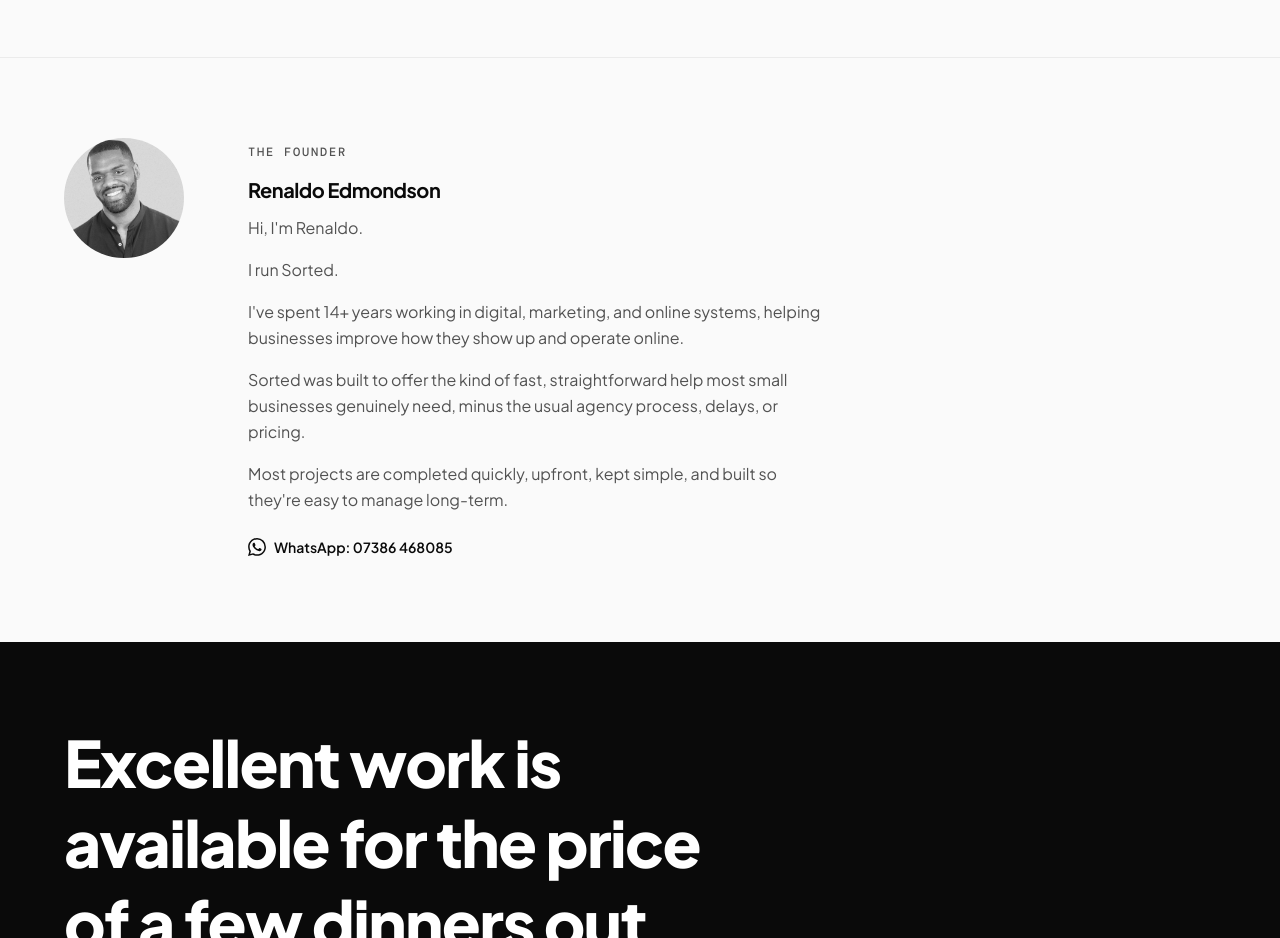
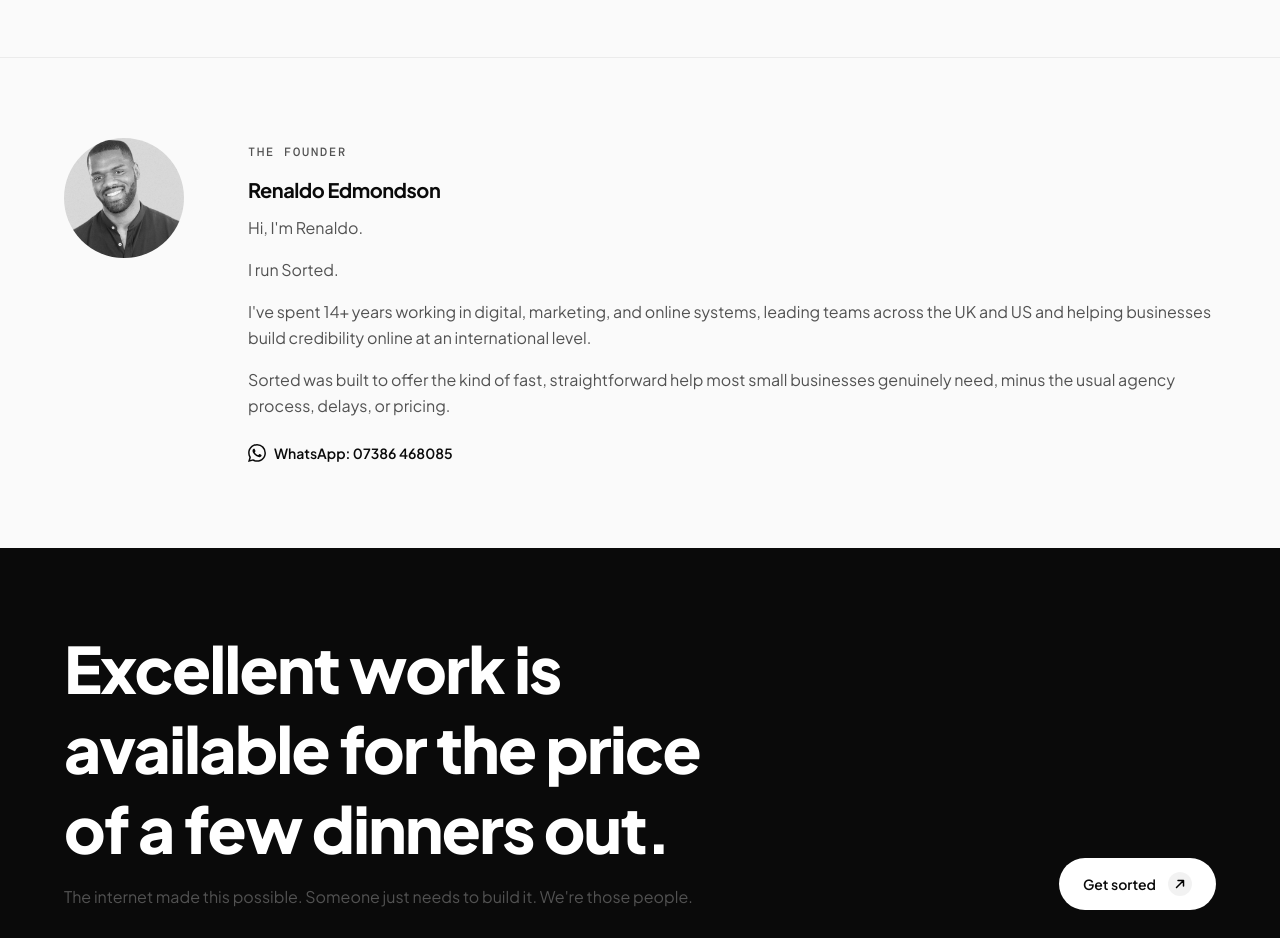
Before and after one commit to rennyreign/sorted, a Next.js app: page /about in a window 1280 px wide. Shown: the part 1360-2298 px from the top of the page. Built offline with nearby package versions, Linux system fonts and the light colour scheme.

Commit message:
fix: update founder bio copy and expand section to full width

```diff
--- a/app/about/page.tsx
+++ b/app/about/page.tsx
@@ -116,7 +116,7 @@ export default function AboutPage() {
                 className="rounded-full grayscale object-cover"
               />
             </div>
-            <div className="max-w-xl">
+            <div className="flex-1">
               <span className="inline-block font-mono text-xs uppercase tracking-[0.15em] text-[#525252] font-medium mb-4">
                 The founder
               </span>
@@ -126,9 +126,8 @@ export default function AboutPage() {
               <div className="space-y-4 text-[#525252] text-base leading-relaxed">
                 <p>Hi, I&apos;m Renaldo.</p>
                 <p>I run Sorted.</p>
-                <p>I&apos;ve spent 14+ years working in digital, marketing, and online systems, helping businesses improve how they show up and operate online.</p>
+                <p>I&apos;ve spent 14+ years working in digital, marketing, and online systems, leading teams across the UK and US and helping businesses build credibility online at an international level.</p>
                 <p>Sorted was built to offer the kind of fast, straightforward help most small businesses genuinely need, minus the usual agency process, delays, or pricing.</p>
-                <p>Most projects are completed quickly, upfront, kept simple, and built so they&apos;re easy to manage long-term.</p>
               </div>
               <a
                 href="https://wa.me/447386468085"
```
